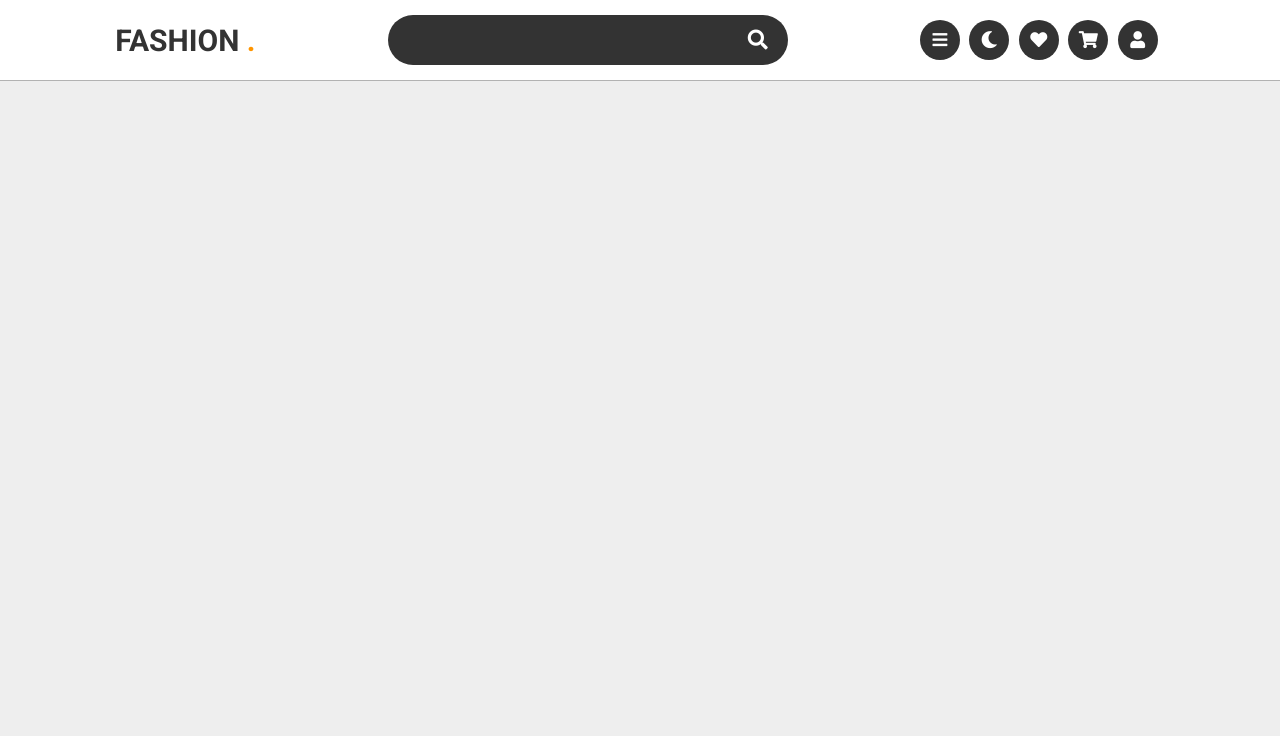
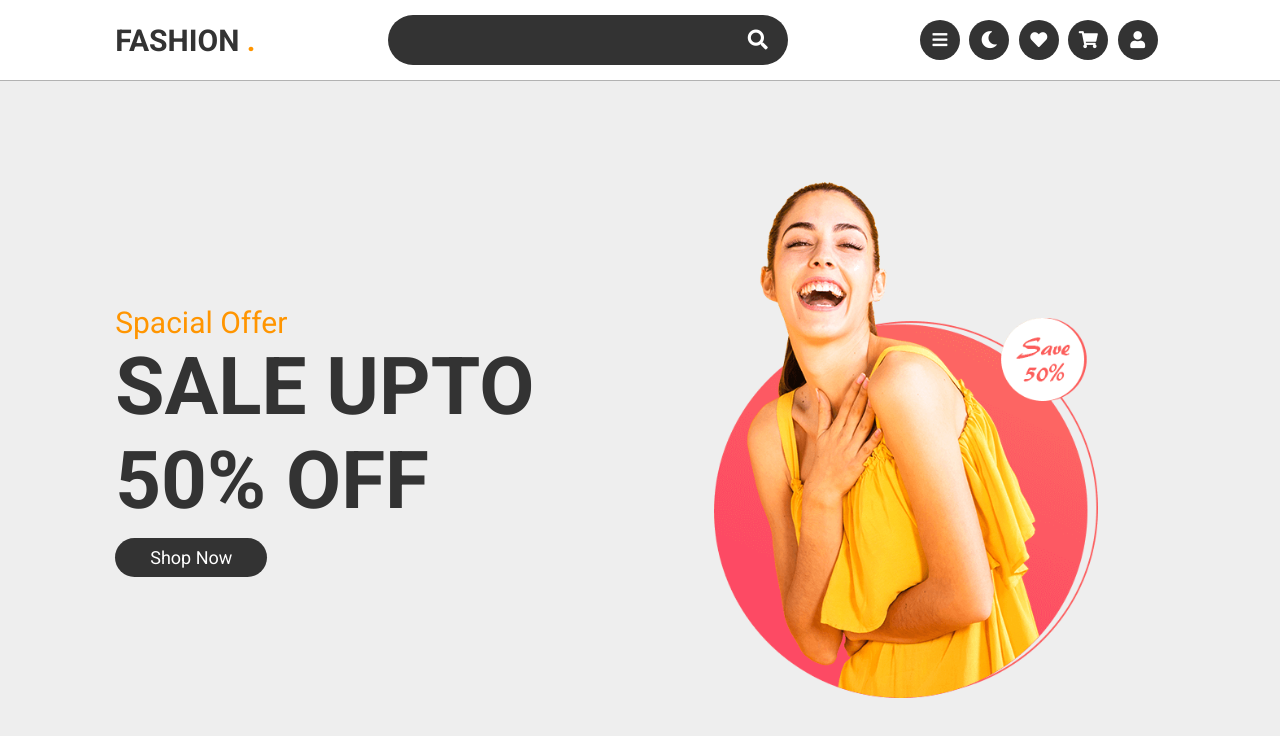
Before and after one commit to Clesio7844/fashion-website-javascript, a plain HTML site: page index.html in a window 1280 px wide. Drawn offline with Linux system fonts and the light colour scheme.

Commit message:
finished the home section

```diff
--- a/css/style.css
+++ b/css/style.css
@@ -50,6 +50,10 @@ body.active {
   background: #222;
 }
 
+section {
+  padding: 1rem 9%;
+}
+
 header {
   width: 100%;
   display: flex;
@@ -58,6 +62,22 @@ header {
   background: var(--white-color);
   border-bottom: 0.1rem solid var(--light-color);
   padding: 1.5rem 9%;
+}
+
+.btn {
+  display: inline-block;
+  margin-top: 1rem;
+  border-radius: 5rem;
+  background: var(--black-color);
+  color: var(--white-color);
+  font-size: 1.8rem;
+  padding: 0.9rem 3.5rem;
+  cursor: pointer;
+}
+
+.btn:hover {
+  background: var(--orange);
+  color: #fff;
 }
 
 header .logo {
@@ -197,6 +217,38 @@ header.active {
   color: var(--orange);
 }
 
+.home {
+  min-height: 90vh;
+  display: flex;
+  align-items: center;
+  flex-wrap: wrap-reverse;
+  gap: 1.5rem;
+}
+
+.home .content {
+  flex: 1 1 40rem;
+}
+
+.home .image {
+  flex: 1 1 40rem;
+  text-align: center;
+}
+
+.home .image img {
+  width: 30vw;
+}
+
+.home .content span {
+  color: var(--orange);
+  font-size: 3rem;
+}
+
+.home .content h3 {
+  color: var(--black-color);
+  font-size: 8rem;
+  text-transform: uppercase;
+}
+
 /*media queries*/
 @media (max-width: 991px) {
   html {
@@ -205,6 +257,10 @@ header.active {
 
   header {
     padding: 1.5rem;
+  }
+
+  .home .content h3 {
+    font-size: 5rem;
   }
 }
 
@@ -221,6 +277,13 @@ header.active {
   header.active {
     transform: translateY(-12.5rem);
   }
+
+  .home .content {
+    text-align: center;
+  }
+  .home .image img {
+    width: 100%;
+  }
 }
 
 @media (max-width: 450px) {
--- a/index.html
+++ b/index.html
@@ -49,6 +49,19 @@
     </nav>
     <!-- navbar section end -->
 
+    <!-- home section starts -->
+    <section class="home" id="home">
+      <div class="content">
+        <span>spacial offer</span>
+        <h3>sale upto 50% off</h3>
+        <a href="#" class="btn">shop now</a>
+      </div>
+      <div class="image">
+        <img src="images/home-img.png" alt="" />
+      </div>
+    </section>
+    <!-- home section ends -->
+
     <script src="js/script.js"></script>
   </body>
 </html>
```
